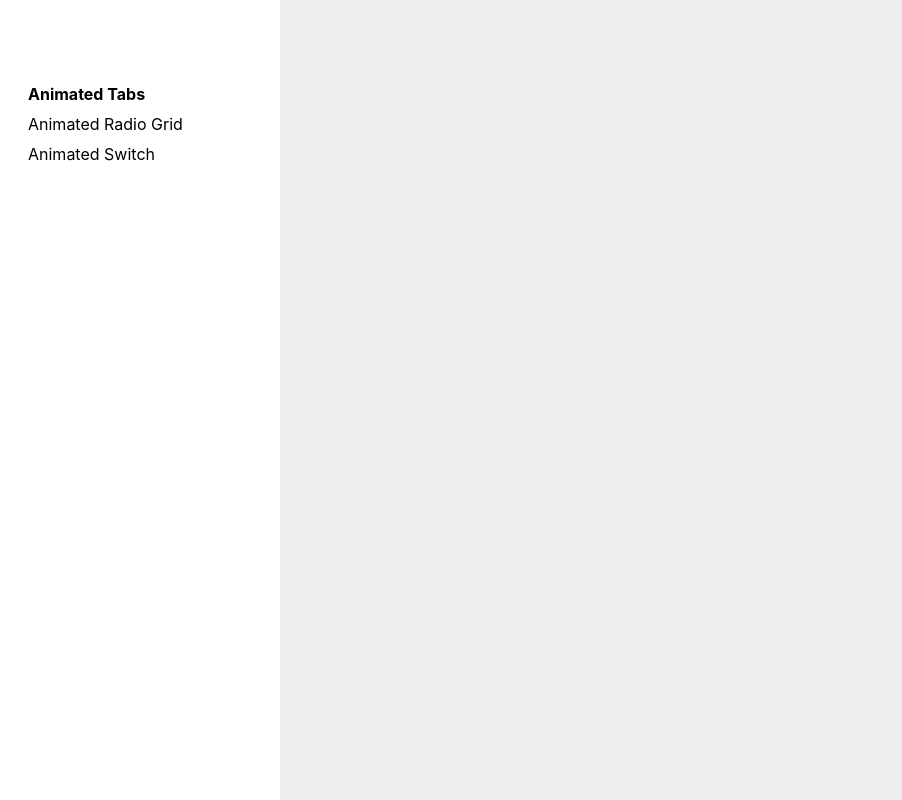
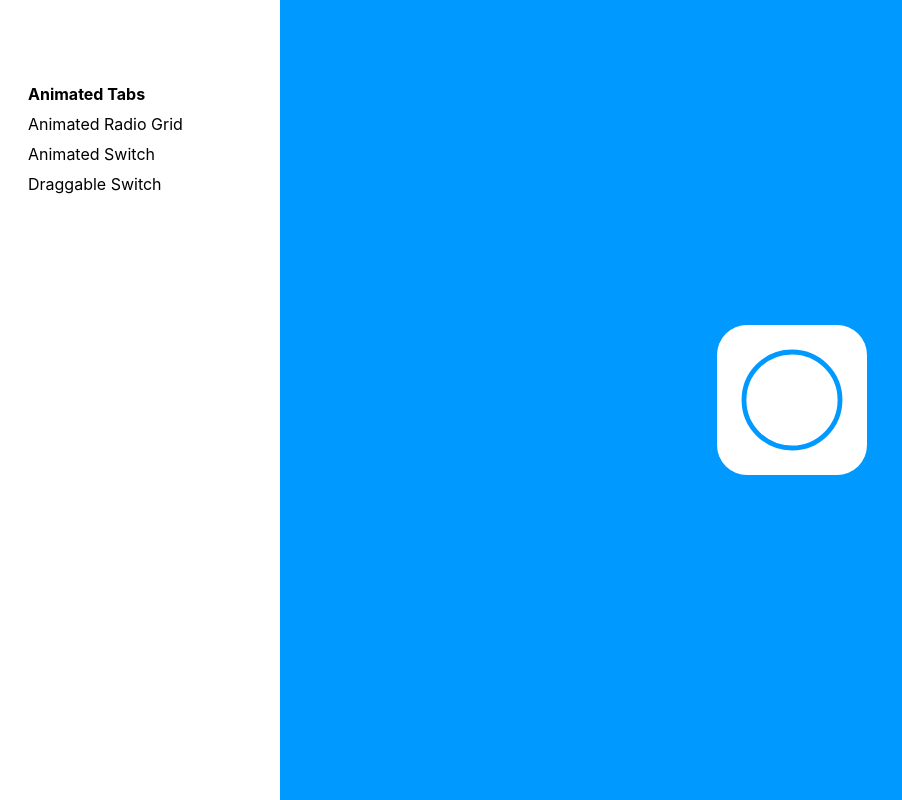
Before and after one commit to ashish-puttaa/framer-playground, a React (Create React App) app: page /draggable-switch in a window 1280 px wide. Shown: the top 800 px of the page, without its empty margins (0-902 px from the left). Built offline with nearby package versions, Linux system fonts and the light colour scheme.

Commit message:
git add draggable switch

```diff
--- a/src/components/animated-radio-grid/animated-radio-grid.style.js
+++ b/src/components/animated-radio-grid/animated-radio-grid.style.js
@@ -1,5 +1,4 @@
 import styled from 'styled-components';
-import { motion } from 'framer-motion';
 
 export const Wrapper = styled.div`
    display: flex;
--- /dev/null
+++ b/src/components/draggable-switch/draggable-switch.component.jsx
@@ -0,0 +1,45 @@
+import { useMotionValue, useTransform } from 'framer-motion';
+
+import { Box, Wrapper, ProgressSvg } from './draggable-switch.style';
+import { RingPath, TickPath } from './draggable-switch.style';
+import { CrossPathA, CrossPathB } from './draggable-switch.style';
+
+const red = 'rgb(255, 0, 85)';
+const blue = 'rgb(0, 153, 255)';
+const green = 'rgb(34, 204, 136)';
+
+const DraggableSwitch = () => {
+   const xAxis = useMotionValue(0);
+
+   const color = useTransform(xAxis, [-100, 0, 100], [red, blue, green]);
+   const tickPath = useTransform(xAxis, [10, 100], [0, 1]);
+   const crossPathA = useTransform(xAxis, [-10, -55], [0, 1]);
+   const crossPathB = useTransform(xAxis, [-50, -100], [0, 1]);
+
+   return (
+      <Wrapper style={{ background: color }}>
+         <Box style={{ x: xAxis }} drag="x" dragConstraints={{ left: 0, right: 0 }}>
+            <ProgressSvg viewBox="0 0 50 50">
+               <RingPath d="M 0, 20 a 20, 20 0 1,0 40,0 a 20, 20 0 1,0 -40,0" stroke={color} />
+               <TickPath
+                  d="M14,26 L 22,33 L 35,16"
+                  style={{ pathLength: tickPath }}
+                  stroke={color}
+               />
+               <CrossPathA d="M17,17 L33,33" style={{ pathLength: crossPathA }} stroke={color} />
+               <CrossPathB d="M33,17 L17,33" style={{ pathLength: crossPathB }} stroke={color} />
+            </ProgressSvg>
+         </Box>
+      </Wrapper>
+   );
+};
+
+/*
+   <Box style={{ x: xAxis }} />
+
+   - Here xAxis acts like a 'ref'.
+   - When the Box's x-value updates, it is assigned to xAxis.
+   - It doesn't trigger re-renders
+*/
+
+export default DraggableSwitch;
--- /dev/null
+++ b/src/components/draggable-switch/draggable-switch.style.js
@@ -0,0 +1,40 @@
+import styled from 'styled-components';
+import { motion } from 'framer-motion';
+
+export const Wrapper = styled(motion.div)`
+   width: 100%;
+   height: 100vh;
+   display: grid;
+   place-items: center;
+`;
+
+export const Box = styled(motion.div)`
+   background: white;
+   border-radius: 30px;
+   width: 150px;
+   height: 150px;
+
+   display: flex;
+   justify-content: center;
+   align-items: center;
+`;
+
+export const ProgressSvg = styled.svg`
+   width: 80%;
+   height: 80%;
+`;
+
+export const Path = styled(motion.path)`
+   fill: none;
+   stroke-width: 2;
+`;
+
+export const RingPath = styled(Path)`
+   transform: translate(5px, 5px);
+`;
+
+export const TickPath = styled(Path)``;
+
+export const CrossPathA = styled(Path)``;
+
+export const CrossPathB = styled(Path)``;
--- /dev/null
+++ b/src/components/draggable-switch/index.js
@@ -0,0 +1 @@
+export { default } from './draggable-switch.component';
--- a/src/routes/index.js
+++ b/src/routes/index.js
@@ -1,6 +1,7 @@
 import AnimatedTabs from '../components/animated-tabs';
 import AnimatedRadioGrid from '../components/animated-radio-grid';
 import AnimatedSwitch from '../components/animated-switch';
+import DraggableSwitch from '../components/draggable-switch';
 
 export const routes = [
    {
@@ -14,6 +15,7 @@ export const routes = [
       component: AnimatedRadioGrid,
    },
    { path: '/animated-switch', name: 'Animated Switch', component: AnimatedSwitch },
+   { path: '/draggable-switch', name: 'Draggable Switch', component: DraggableSwitch },
 ];
 
 export const defaultPath = '/animated-tabs';
```
Also changed, not shown: src/components/animated-radio-grid/animated-radio-grid.motion.js (deleted).
